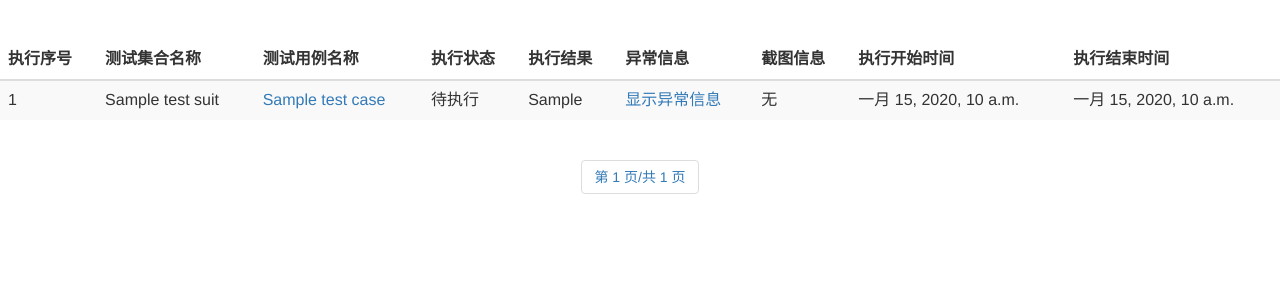
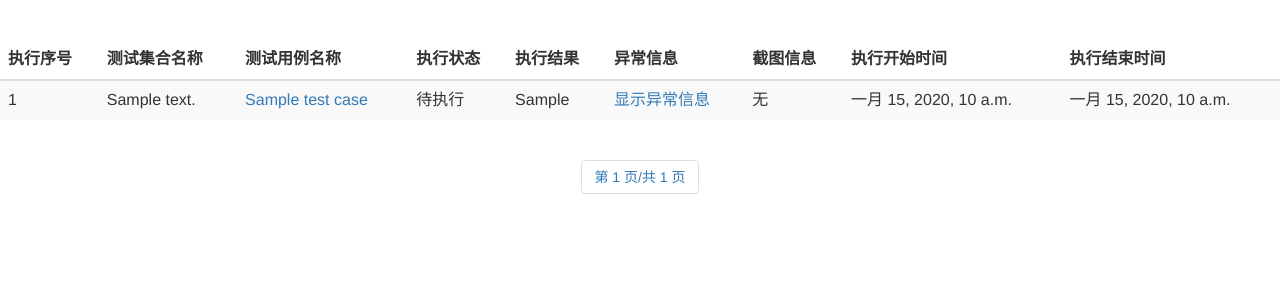
Before and after one commit to xiaxiaoxu/interface_autotest_platform, a Django app: template auto_test/templates/auto_test/testsuittestcaserecord.html in a window 1280 px wide. Shown: the part 102-402 px from the top of the page. Run offline with Django 3.2, Linux system fonts and the light colour scheme; the template is opened without the code that fills it: most values are stand-ins (such as "Sample title", 1, 10 or a date in 2020); some libraries are stand-ins or nearby versions.

Commit message:
测试集合用例执行记录记录

```diff
--- a/auto_test/templates/auto_test/testsuittestcaserecord.html
+++ b/auto_test/templates/auto_test/testsuittestcaserecord.html
@@ -28,21 +28,21 @@
  	{% for test_cases_record in test_cases_records %}
         	<tr>
 		<td>{{ test_cases_record.id }}</td>
-		<td>{{ test_cases_record.test_suit_record.test_suit.name }}</a></td>
-                <td><a href="{% url 'testsuitstepresult' test_cases_record.id%}">{{ test_cases_record.test_case.name }}</a></td>
+		<td>{{ test_cases_record.test_suit_record.test_suit.suite_desc }}</td>
+                <td><a href="">{{ test_cases_record.test_case.case_name }}</a></td>
                 {% if test_cases_record.status %}
                     <td>执行完毕</td>
                 {% else %}
                 <td>待执行</td>
                 {% endif %}
-		<td>{{ test_cases_record.test_result|default_if_none:"" }}</td>
+		<td>{{ test_cases_record.execute_result|default_if_none:"" }}</td>
                 {% if test_cases_record.exception_info %}
-                <td><a href="{% url 'showsuitception' test_cases_record.id %}" target="_blank">显示异常信息</a></td>
+                <td><a href="" target="_blank">显示异常信息</a></td>
                 {% else %}
                 <td>无</td>
                 {% endif %}
                 {% if test_cases_record.capture_screen %}
-                <td><a href="{% url 'showsuitpic' test_cases_record.id %}" target="_blank">显示异常截图</a></td>
+                <td><a href="" target="_blank">显示异常截图</a></td>
                 {% else %}
                 <td>无</td>
                 {% endif %}
```
Also changed, not shown: auto_test/tasks.py (+4 -4 lines), 1 other file.
